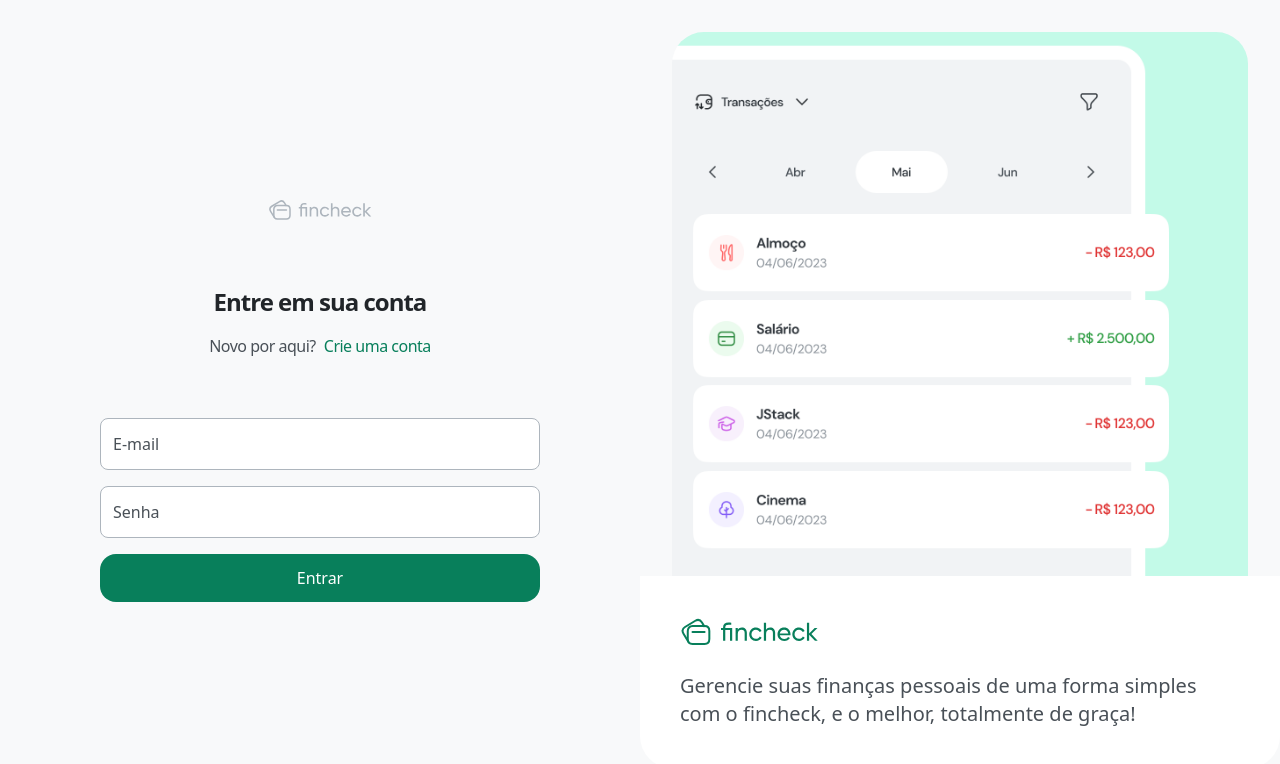
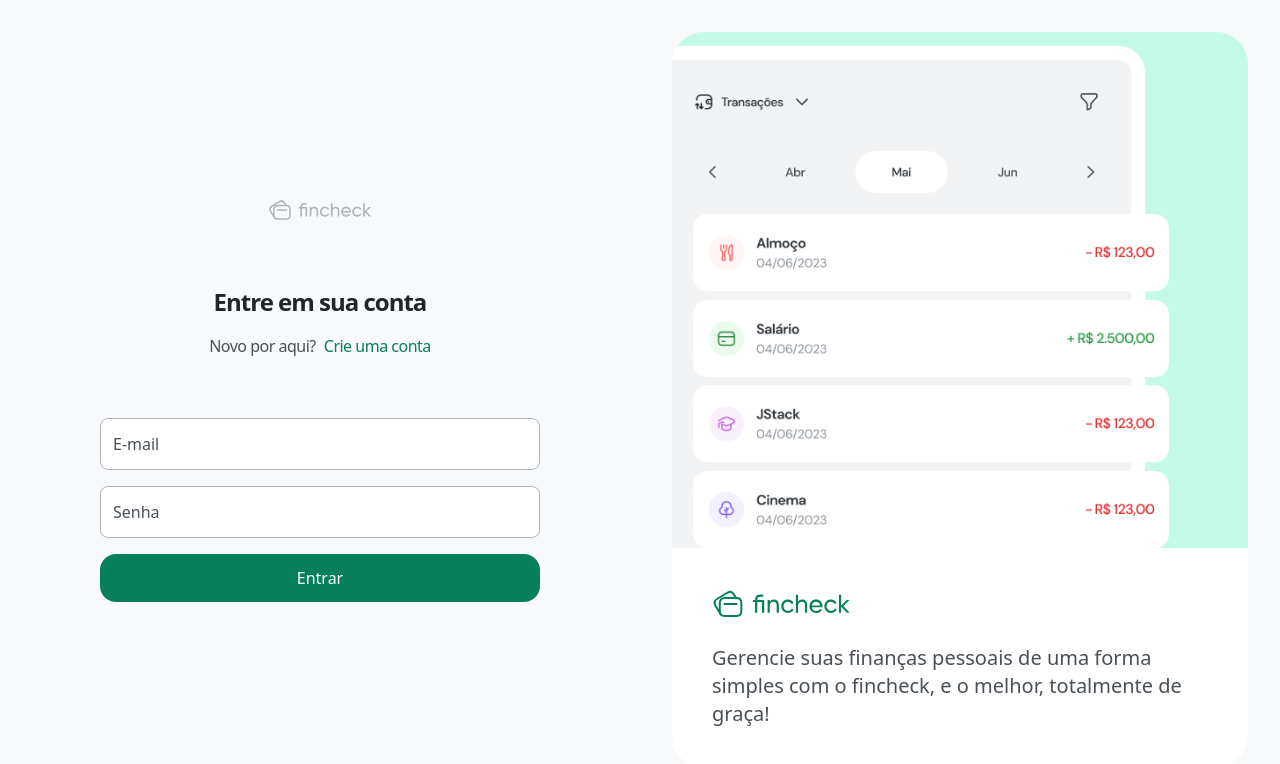
Before and after one commit to anahelenasilva/fincheck-frontend, a React (Vite) app: page /login in a window 1280 px wide. Shown: the top 764 px of the page. Built offline with nearby package versions, Linux system fonts and the light colour scheme.

Commit message:
fix: responsiveness

```diff
--- a/src/view/layouts/AuthLayout.tsx
+++ b/src/view/layouts/AuthLayout.tsx
@@ -19,7 +19,7 @@
           className="w-full h-full object-cover max-w-[656px] max-h-[960px] select-none rounded-[32px]"
         />
 
-        <div className="max-w-[656px] bottom-8 bg-white p-10 absolute rounded-b-[32px]">
+        <div className="max-w-[656px] bottom-8 mx-8 bg-white p-10 absolute rounded-b-[32px]">
           <Logo className="text-teal-900 h-8" />
 
           <p className="text-gray-700 font-medium text-xl mt-6">
```
